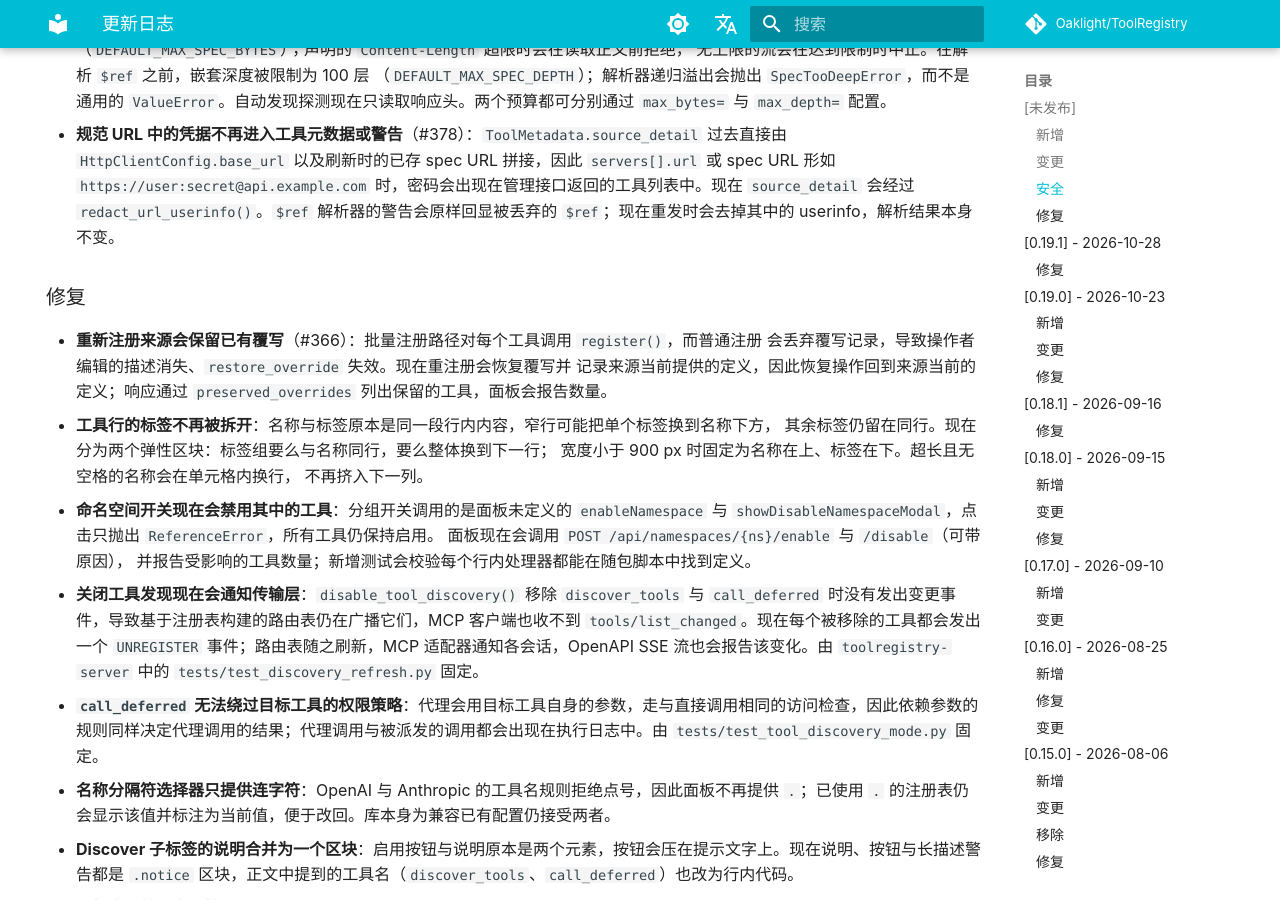
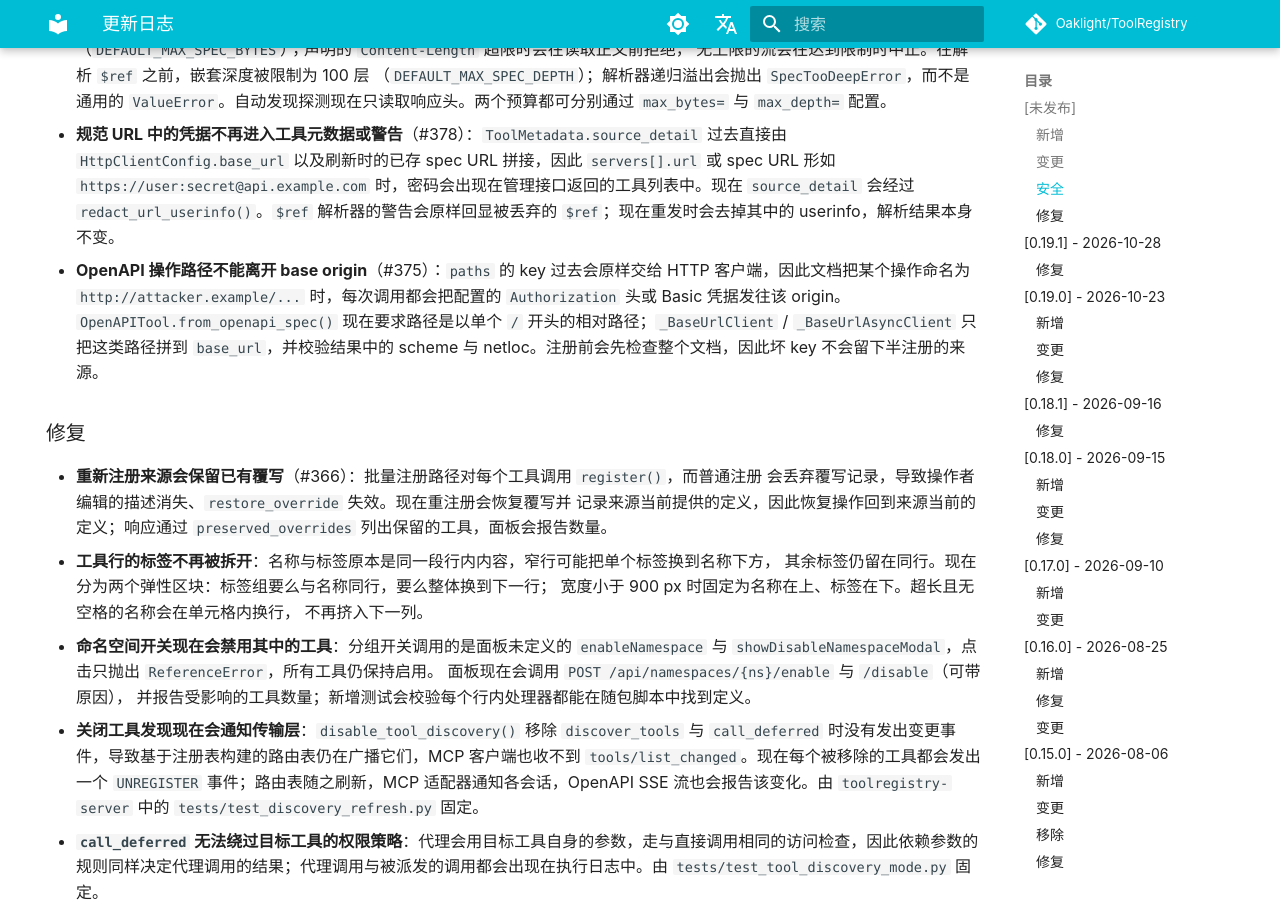
Before and after one commit to Oaklight/ToolRegistry, an MkDocs documentation site: the page built from docs/changelog.md, in a window 1280 px wide and 900 px high, scrolled down 2470 px. Built offline with MkDocs 1.6.1 and Material for MkDocs 9.7.7, drawn with Linux system fonts in a browser that asks for light colours; some web fonts are replaced; comment, search, counter and statistics services are not loaded.

Commit message:
docs(changelog): 记录操作路径的 origin 守卫（#375）

```diff
--- a/docs/changelog.md
+++ b/docs/changelog.md
@@ -60,6 +60,7 @@ hide:
   `ValueError`。自动发现探测现在只读取响应头。两个预算都可分别通过 `max_bytes=` 与
   `max_depth=` 配置。
 - **规范 URL 中的凭据不再进入工具元数据或警告**（#378）：`ToolMetadata.source_detail` 过去直接由 `HttpClientConfig.base_url` 以及刷新时的已存 spec URL 拼接，因此 `servers[].url` 或 spec URL 形如 `https://user:secret@api.example.com` 时，密码会出现在管理接口返回的工具列表中。现在 `source_detail` 会经过 `redact_url_userinfo()`。`$ref` 解析器的警告会原样回显被丢弃的 `$ref`；现在重发时会去掉其中的 userinfo，解析结果本身不变。
+- **OpenAPI 操作路径不能离开 base origin**（#375）：`paths` 的 key 过去会原样交给 HTTP 客户端，因此文档把某个操作命名为 `http://attacker.example/...` 时，每次调用都会把配置的 `Authorization` 头或 Basic 凭据发往该 origin。`OpenAPITool.from_openapi_spec()` 现在要求路径是以单个 `/` 开头的相对路径；`_BaseUrlClient` / `_BaseUrlAsyncClient` 只把这类路径拼到 `base_url`，并校验结果中的 scheme 与 netloc。注册前会先检查整个文档，因此坏 key 不会留下半注册的来源。
 
 ### 修复
 
```
